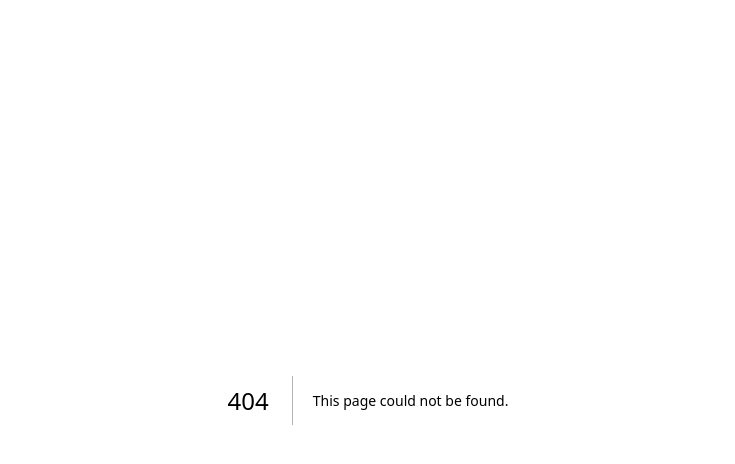
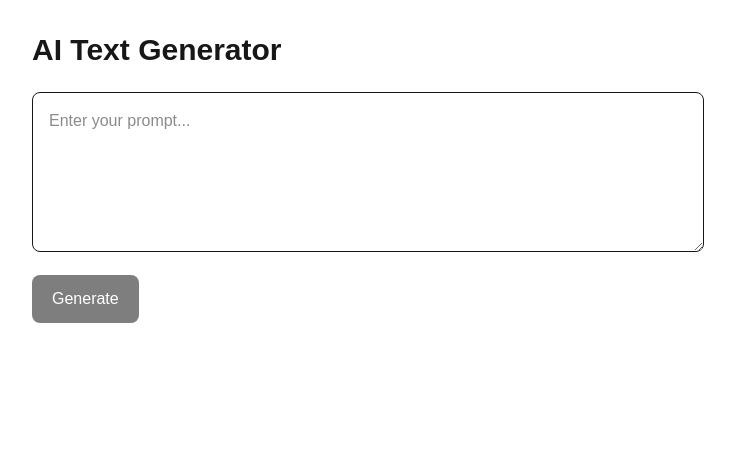
Before and after one commit to towfeeqkhan/vercel-ai-sdk, a Next.js app: page /chatbot in a window 1280 px wide. Before the commit this address had no page. Shown: the top 464 px of the page, without its empty margins (272-1007 px from the left). Built offline with nearby package versions, Linux system fonts and the light colour scheme.

Commit message:
Implement Chatbot functionality with UI components and API Route

```diff
--- /dev/null
+++ b/app/api/generate/route.ts
@@ -0,0 +1,44 @@
+import { generateText } from "ai";
+import { model } from "@/lib/ai";
+import { NextRequest, NextResponse } from "next/server";
+
+export async function POST(request: NextRequest) {
+  try {
+    const body = await request.json();
+    const prompt = body.prompt;
+
+    if (!prompt || typeof prompt !== "string") {
+      return NextResponse.json(
+        {
+          success: false,
+          error: "Prompt is required",
+        },
+        {
+          status: 400,
+        },
+      );
+    }
+
+    const result = await generateText({
+      model,
+      prompt,
+    });
+
+    return NextResponse.json({
+      success: true,
+      text: result.text,
+    });
+  } catch (error) {
+    console.error("AI generation error:", error);
+
+    return NextResponse.json(
+      {
+        success: false,
+        error: "Something went wrong while generating the response.",
+      },
+      {
+        status: 500,
+      },
+    );
+  }
+}
--- /dev/null
+++ b/app/chatbot/page.tsx
@@ -0,0 +1,78 @@
+"use client";
+
+import { FormEvent, useState } from "react";
+
+export default function Chatbot() {
+  const [prompt, setPrompt] = useState("");
+  const [response, setResponse] = useState("");
+  const [loading, setLoading] = useState(false);
+
+  async function handleSubmit(event: FormEvent<HTMLFormElement>) {
+    event.preventDefault();
+
+    if (!prompt) {
+      return;
+    }
+
+    setLoading(true);
+    setResponse("");
+
+    try {
+      const res = await fetch("/api/generate", {
+        method: "POST",
+        headers: {
+          "Content-Type": "application/json",
+        },
+        body: JSON.stringify({
+          prompt,
+        }),
+      });
+
+      const data = await res.json();
+
+      if (!res.ok) {
+        throw new Error(data.error || "Something went wrong.");
+      }
+
+      setResponse(data.text);
+    } catch (error) {
+      console.log(error);
+      setResponse("Something went wrong. Please try again.");
+    } finally {
+      setLoading(false);
+    }
+  }
+
+  return (
+    <main className="min-h-screen p-8">
+      <div className="mx-auto max-w-2xl">
+        <h1 className="mb-6 text-3xl font-bold">AI Text Generator</h1>
+
+        <form onSubmit={handleSubmit} className="space-y-4">
+          <textarea
+            value={prompt}
+            onChange={(event) => setPrompt(event.target.value)}
+            placeholder="Enter your prompt..."
+            className="min-h-40 w-full rounded-lg border p-4"
+          />
+
+          <button
+            type="submit"
+            disabled={loading || !prompt.trim()}
+            className="rounded-lg bg-black px-5 py-3 text-white disabled:opacity-50"
+          >
+            {loading ? "Generating..." : "Generate"}
+          </button>
+        </form>
+
+        {response && (
+          <div className="mt-8 rounded-lg border p-5">
+            <h2 className="mb-3 text-xl font-semibold">AI Response</h2>
+
+            <p className="whitespace-pre-wrap">{response}</p>
+          </div>
+        )}
+      </div>
+    </main>
+  );
+}
```
